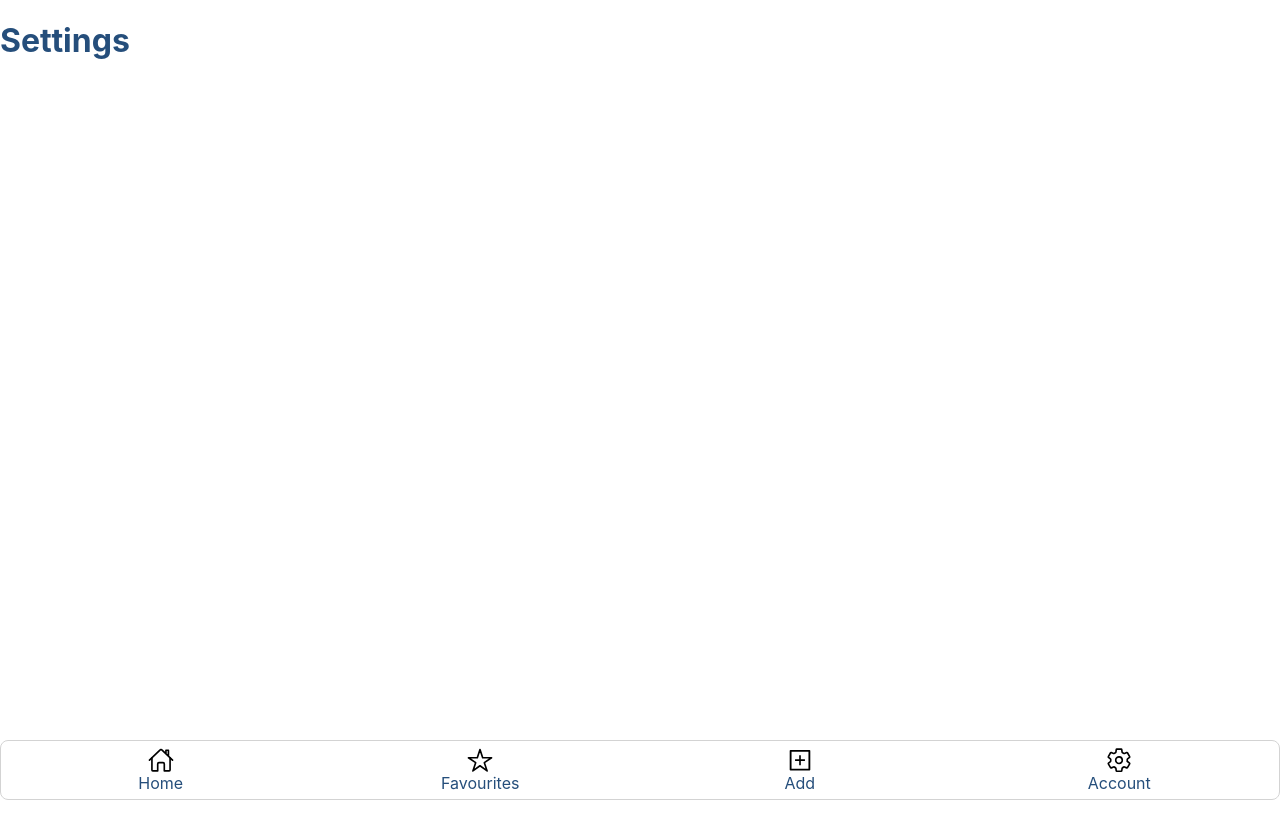
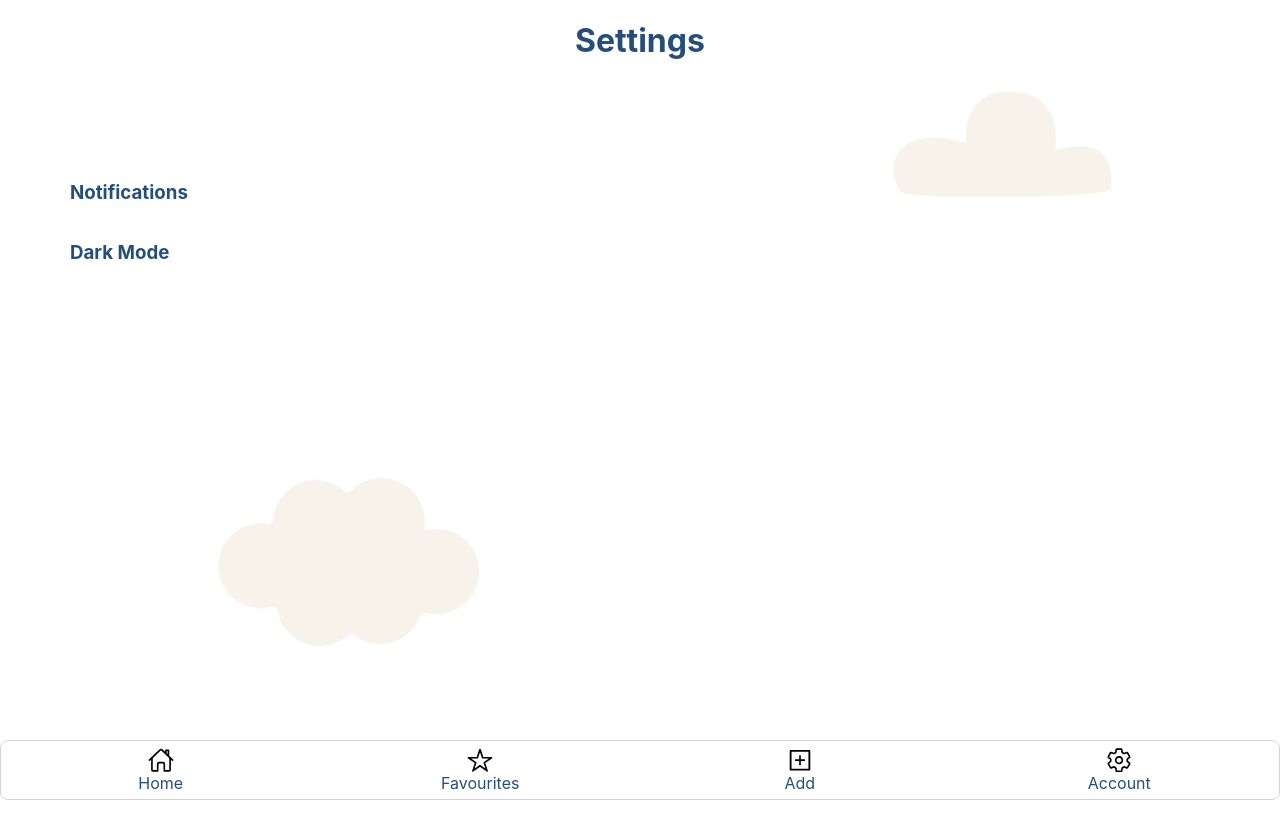
Before and after one commit to maroaraujo/final-project_front-end-surch, a Next.js app in the folder reconnect/: page /settings in a window 1280 px wide. Shown: the top 838 px of the page. Before the commit the page ends 800 px from the top, so only its background shows below. Built offline with nearby package versions, Linux system fonts and the light colour scheme; no server answers.

Commit message:
css complete for settings page

```diff
--- a/reconnect/pages/settings.js
+++ b/reconnect/pages/settings.js
@@ -1,13 +1,40 @@
 import { useUser } from "@auth0/nextjs-auth0";
 import Logout from "../component/Logout/logout";
-import TabBar from "../component/TabBar/TabBar";
+import Image from "next/image";
+import backgroundImage from "../public/images/SettingsBackGround.png"
+
+import styles from "../styles/Settings.module.css"
 
 export default function Settings() {
   const { user, error, isLoading } = useUser();
   return (
-    <main>
-      <h1>Settings</h1>
+    <main className={styles.title}>
+    <h1>Settings</h1>
+    <div className={styles.backgroundImage}>
+      <Image
+        alt="SettingsBackground"
+        src={backgroundImage}
+        layout="fill"
+        objectFit="cover"
+        quality={100}
+      />
+
+    </div>
+
+      <div className={styles.body}>
+
+    <h3>Notifications</h3>
+
+    <h3>Dark Mode</h3>
+
       {user ? <Logout /> : null}
+      </div>
     </main>
   );
 }
+
+/*
+
+
+
+*/
--- /dev/null
+++ b/reconnect/styles/Settings.module.css
@@ -0,0 +1,35 @@
+.title {
+    color: #254E7B;
+    display: flex;
+    flex-direction: column;
+    align-items: center;
+    height: 100%;
+    width: 100%;
+}
+
+.backgroundImage {
+  position: absolute;
+   inset: 0px;
+   box-sizing: border-box;
+    padding: 0px;
+     border: none;
+      margin-top: 70px;
+      display: block;
+      width: 0px;
+      height: 0px;
+       min-width: 100%;
+       max-width: 100%;
+        min-height: 100%;
+         max-height: 100%;
+  object-fit: cover;
+}
+
+.body {
+    color: #254E7B;
+    display: flex;
+    flex-direction: column;
+    align-items: left;
+    height: 100%;
+    width: 100%;
+    padding: 80px 0px 0px 70px;
+}
```
Also changed, not shown: reconnect/public/images/SettingsBackGround.png (added), 1 other file (tests, documents, lock files or other folders).
